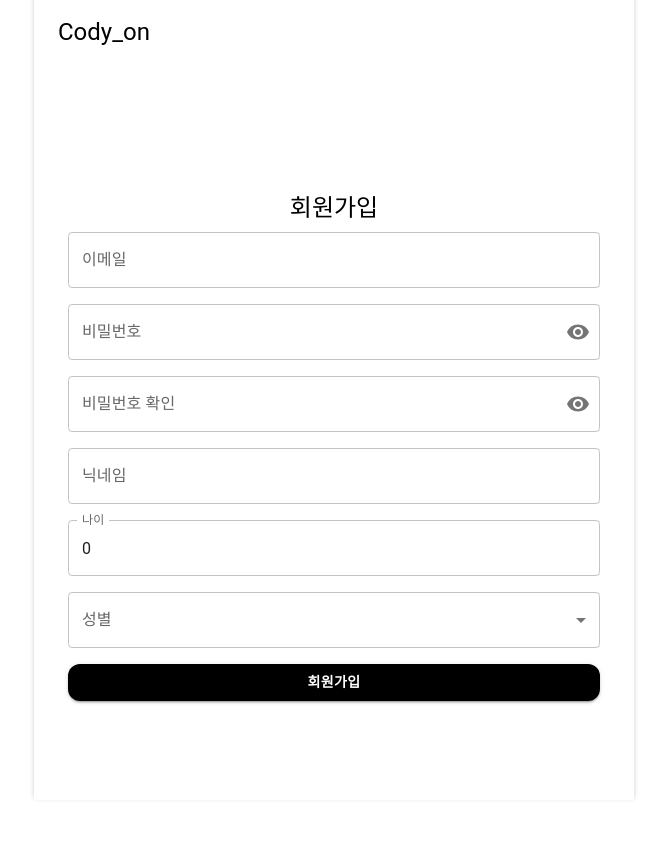
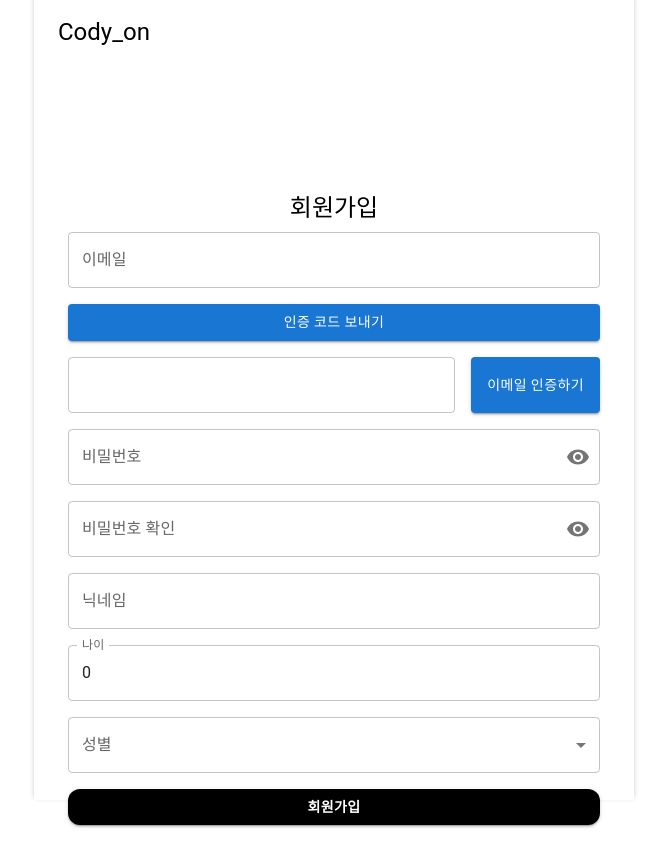
Before and after one commit to muneo1008/TeamProject, a React (Vite) app in the folder client/: page / in a window 1280 px wide. Both pictures are taken after a click on the button "계정이 없으신가요?". Shown: the top 866 px of the page, without its empty margins (306-973 px from the left). Before the commit the page ends 829 px from the top, so only its background shows below. Built offline with nearby package versions, Linux system fonts and the light colour scheme; no server answers.

Commit message:
이메일 인증 추가, 비밀번호와 비밀번호 확인이 일치해야 회원가입 가능 추가

```diff
--- a/client/src/pages/Register.jsx
+++ b/client/src/pages/Register.jsx
@@ -1,5 +1,5 @@
 import {
-    Box,
+    Box, Button,
     FormControl, IconButton, InputAdornment,
     InputLabel, MenuItem,
     OutlinedInput, Select, Stack, TextField, Toolbar,
@@ -8,7 +8,7 @@ import {
 import {useNavigate} from "react-router-dom";
 import {useEffect, useState} from "react";
 import {Visibility, VisibilityOff} from "@mui/icons-material";
-import {registerUser} from "../api.jsx";
+import {registerUser, sendCode, verifyCode} from "../api.jsx";
 import BasicBtn from "../components/BasicBtn.jsx";
 
 const Register = () =>{
@@ -20,20 +20,48 @@ const Register = () =>{
     const [nickName, setNickName] = useState('');
     const [gender, setGender] = useState('');
     const [location, setLocation] = useState({ latitude: null, longitude: null });
+    const [verificationCode, setVerificationCode] = useState('');
     const [error, setError] = useState(null);
     const [age, setAge] = useState(0);
+    const [emailVaild, setEmailVaild] = useState(false);
+
     const navigate = useNavigate();
 
+    const handleEmailVerification = async (e)=>{
+        e.preventDefault();
+        try {
+            const result = await sendCode(email);
+            alert(result.message);
+        }catch(err){
+            console.log(err);
+        }
+    }
+    const handleVerifyCode = async (e)=> {
+        e.preventDefault();
+        try{
+            const result = await verifyCode(email, verificationCode);
+            setEmailVaild(true);
+            alert(result.message);
+        }catch(err){
+            console.log(err);
+        }
+    }
     const handleSubmit = async (event) => {
         event.preventDefault();
         try{
-            const result = await registerUser(email, password, nickName,
-                gender, age, location.latitude,location.longitude);
-            console.log('회원가입 성공: ',result);
-            navigate('/');
+            if(emailVaild && (password === checkPassword)){
+                const result = await registerUser(email, password, nickName,
+                    gender, age, location.latitude,location.longitude);
+                console.log('회원가입 성공: ',result);
+                navigate('/');
+            }else{
+                alert('이메일 인증이 필요합니다.')
+            }
         }catch (err){
             console.log('회원가입 실패: ',err);
             console.log({email,password,nickName,age,gender});
+            console.log(location.latitude)
+            console.log(location.longitude)
         }
     };
 
@@ -56,74 +84,105 @@ const Register = () =>{
     }, []);
     return(
         <>
-            <Typography variant="h5" align="center" gutterBottom sx={{marginTop:8}}>
+            <Typography variant="h5" align="center" gutterBottom sx={{ marginTop: 8 }}>
                 회원가입
             </Typography>
-            <Box component="form" onSubmit={handleSubmit} sx={{width: "100%"}}>
-                <Stack spacing={2} sx={{marginLeft: '10px', marginRight: '10px'}}>
+            <Box component="form" onSubmit={handleSubmit} sx={{ width: "100%" }}>
+                <Stack spacing={2} sx={{ marginLeft: '10px', marginRight: '10px' }}>
+                    {/* Email input field */}
                     <FormControl variant="outlined" fullWidth>
-                        <InputLabel htmlFor="outlined-adornment-password">이메일</InputLabel>
+                        <InputLabel htmlFor="outlined-adornment-email">이메일</InputLabel>
                         <OutlinedInput
                             id="outlined-adornment-email"
                             label="Email"
-                            type='email'
+                            type="email"
                             value={email}
-                            onChange={(e)=>{setEmail(e.target.value)}}
+                            onChange={(e) => { setEmail(e.target.value) }}
                         />
                     </FormControl>
+                    {/* Button to send email verification code */}
+                    <Button
+                        variant="contained"
+                        onClick={handleEmailVerification}
+                        sx={{ marginTop: 1 }}
+                    >
+                        인증 코드 보내기
+                    </Button>
+
+                    {/* Verification Code input and button */}
+                    <Stack direction="row" spacing={2} sx={{ marginTop: 2 }}>
+                        <FormControl variant="outlined" sx={{ flexGrow: 1 }}>
+                            <OutlinedInput
+                                id="outlined-adornment-verification-code"
+                                label="인증 코드"
+                                value={verificationCode}
+                                onChange={(e) => setVerificationCode(e.target.value)}
+                            />
+                        </FormControl>
+                        <Button
+                            variant="contained"
+                            onClick={handleVerifyCode}
+                            sx={{ marginTop: 1 }}
+                        >
+                            이메일 인증하기
+                        </Button>
+                    </Stack>
+
+                    {/* Password input */}
                     <FormControl variant="outlined">
                         <InputLabel htmlFor="outlined-adornment-password">비밀번호</InputLabel>
                         <OutlinedInput
                             id="outlined-adornment-password"
                             type={showPassword ? 'text' : 'password'}
-                            onChange={(e)=>{setPassword(e.target.value)}}
+                            onChange={(e) => { setPassword(e.target.value) }}
                             value={password}
                             endAdornment={
                                 <InputAdornment position="end">
                                     <IconButton
-                                        onClick={()=>{setShowPassword(!showPassword)}}
+                                        onClick={() => { setShowPassword(!showPassword) }}
                                         edge="end"
                                     >
-                                        {showPassword ? <VisibilityOff/> : <Visibility/>}
+                                        {showPassword ? <VisibilityOff /> : <Visibility />}
                                     </IconButton>
                                 </InputAdornment>
                             }
                             label="비밀번호"
                         />
                     </FormControl>
+
                     <FormControl variant="outlined">
                         <InputLabel htmlFor="outlined-adornment-password-confirm">비밀번호 확인</InputLabel>
                         <OutlinedInput
                             id="outlined-adornment-password-confirm"
                             type={showCheckPassword ? 'text' : 'password'}
-                            onChange={(e)=>{setCheckPassword(e.target.value)}}
+                            onChange={(e) => { setCheckPassword(e.target.value) }}
                             value={checkPassword}
                             endAdornment={
                                 <InputAdornment position="end">
                                     <IconButton
                                         aria-label={showCheckPassword ? 'hide the password' : 'display the password'}
-                                        onClick={()=>{setShowCheckPassword(!showCheckPassword)}}
+                                        onClick={() => { setShowCheckPassword(!showCheckPassword) }}
                                         edge="end"
                                     >
-                                        {showCheckPassword ? <VisibilityOff/> : <Visibility/>}
+                                        {showCheckPassword ? <VisibilityOff /> : <Visibility />}
                                     </IconButton>
                                 </InputAdornment>
                             }
                             label="비밀번호 확인"
                         />
                     </FormControl>
+
                     <FormControl variant="outlined">
-                        <InputLabel htmlFor="outlined-adornment-password">닉네임</InputLabel>
+                        <InputLabel htmlFor="outlined-adornment-nickname">닉네임</InputLabel>
                         <OutlinedInput
                             id="outlined-adornment-nickname"
                             label="Nickname"
-                            type='text'
+                            type="text"
                             value={nickName}
-                            onChange={(e) => {
-                                setNickName(e.target.value)
-                            }}
+                            onChange={(e) => { setNickName(e.target.value) }}
                         />
                     </FormControl>
+
                     <TextField
                         label="나이"
                         type="number"
@@ -132,6 +191,7 @@ const Register = () =>{
                         value={age}
                         onChange={(e) => setAge(e.target.value)}
                     />
+
                     <FormControl variant="outlined" fullWidth>
                         <InputLabel id="gender-label">성별</InputLabel>
                         <Select
@@ -146,12 +206,11 @@ const Register = () =>{
                         </Select>
                     </FormControl>
 
-
-
-                    <BasicBtn text="회원가입" bgColor="black" textColor='white'/>
+                    <BasicBtn text="회원가입" bgColor="black" textColor="white" />
                 </Stack>
             </Box>
-            <Toolbar/>
+            <Toolbar />
+
         </>
 
 
```
